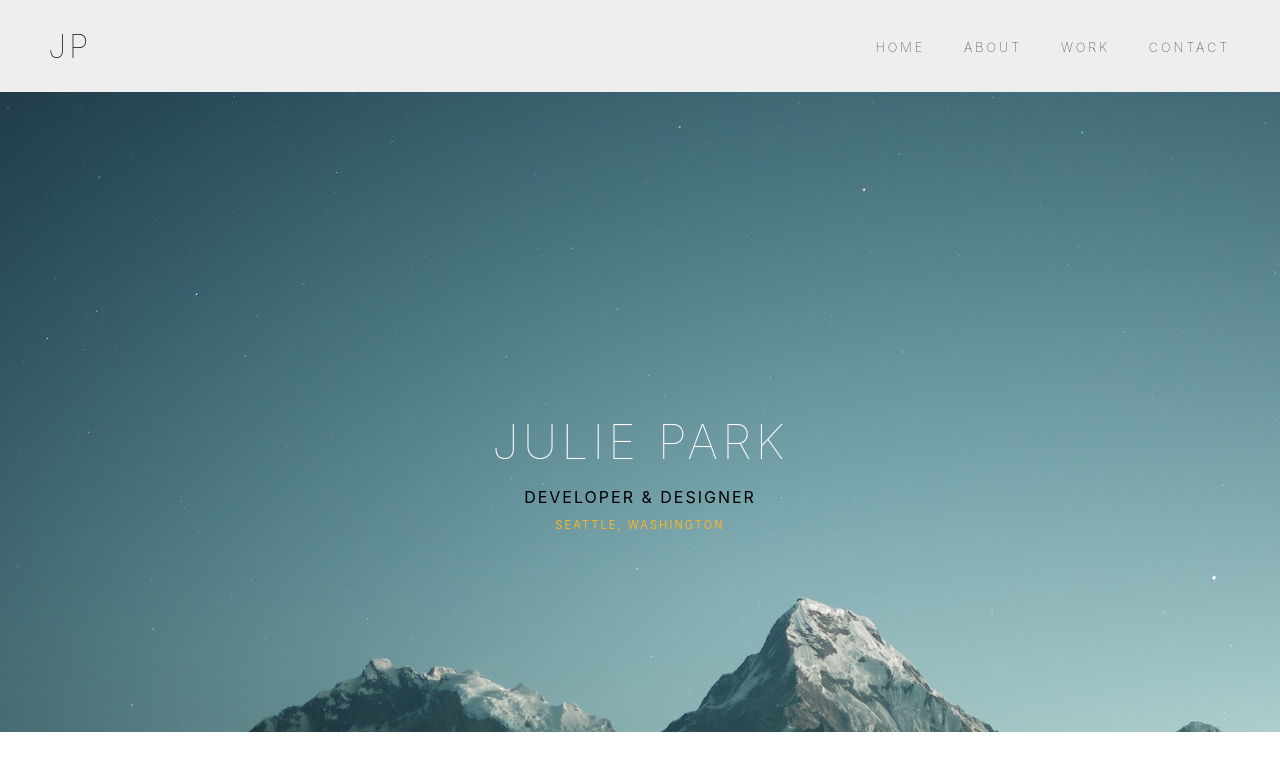
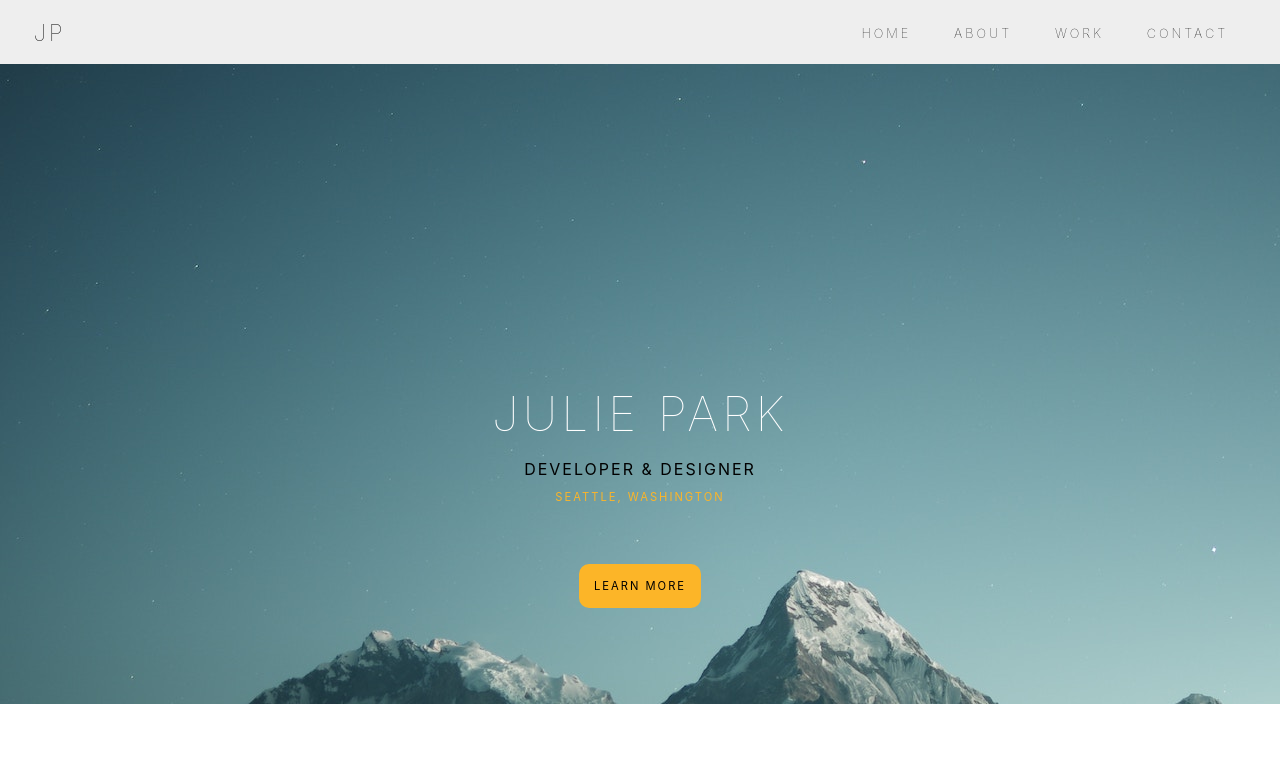
Before and after one commit to jspark721/react-portfolio, a React app: page / in a window 1280 px wide. Shown: the top 770 px of the page. Built offline with nearby package versions, Linux system fonts and the light colour scheme.

Commit message:
edit header styles

```diff
--- a/src/Header.js
+++ b/src/Header.js
@@ -12,7 +12,8 @@ class Header extends Component {
       <header style={background}>
         <h1>{this.props.title}</h1>
         <p>developer & designer</p>
-        <p class="location"> seattle, washington  </p>
+        <p class="location"> seattle, washington</p>
+        <p class="button"><a href="/">{this.props.button}</a></p>
       </header>
     );
   }
--- a/src/index.js
+++ b/src/index.js
@@ -11,7 +11,7 @@ class App extends Component {
     return(
       <div>
         <Navigation logo="JP"/>
-        <Header title="Julie Park"/>
+        <Header title="Julie Park" button="Learn More"/>
       </div>
     );
   }
--- a/src/styles/header.scss
+++ b/src/styles/header.scss
@@ -24,3 +24,24 @@ header {
   margin-top: -5px;
   color: $primary;
 }
+
+.button {
+  margin-top: 70px;
+  transition: all .4s ease;
+  &:hover {
+    transform: scale(1.1);
+    transition: all .4s ease;
+    opacity: .7;
+  }
+}
+
+a {
+  text-align: center;
+  text-decoration: none;
+  padding: 15px;
+  background: $primary;
+  color: $black;
+  border-radius: 10px;
+  font-size: 0.7em;
+  margin-top: 40px;
+}
--- a/src/styles/navigation.scss
+++ b/src/styles/navigation.scss
@@ -8,7 +8,7 @@ nav {
 }
 
 .logo {
-  font-size: 2em;
+  font-size: 1.4em;
   margin-left: 1.5em;
   font-weight: 100;
   letter-spacing: 3px;
@@ -29,12 +29,13 @@ nav {
         letter-spacing: 3px;
         text-transform: uppercase;
         font-size: 0.8em;
-        padding: 5px;
+        background-color: rgba($primary,0);
+        padding: 7px;
         &:hover {
-          transition: all .4s ease;
+          transition: all .8s ease;
           background-color: $primary;
           color: $white;
-          padding: 5px;
+          padding: 7px;
         }
       }
     }
```
